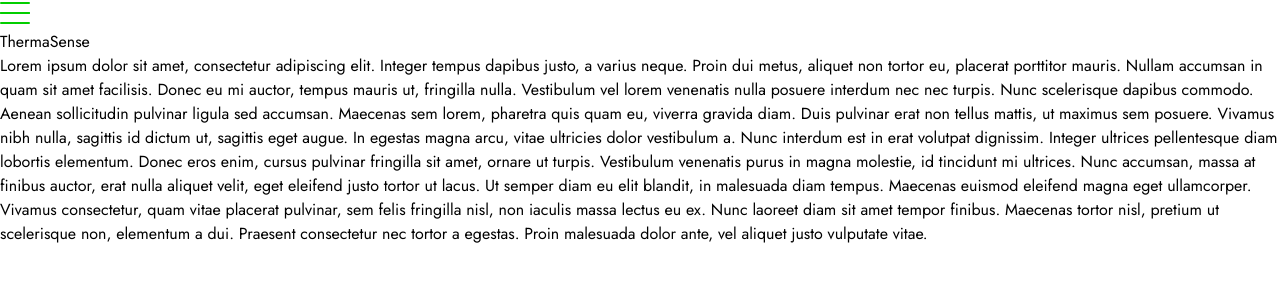
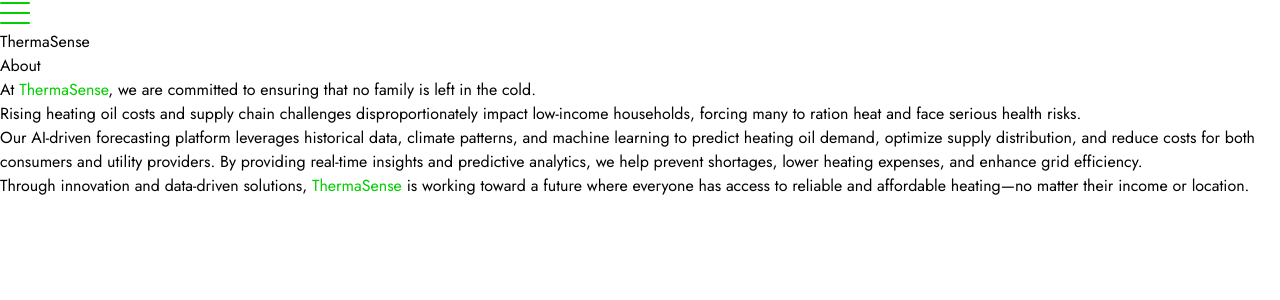
Before and after one commit to toucanfoosh/GridSense, a Next.js app in the folder frontend/grid-sense/: page /about in a window 1280 px wide. Shown: the top 300 px of the page. Built offline with nearby package versions, Linux system fonts and the light colour scheme.

Commit message:
[Fix] zip code stuff

```diff
--- a/frontend/grid-sense/package.json
+++ b/frontend/grid-sense/package.json
@@ -9,6 +9,8 @@
     "lint": "next lint"
   },
   "dependencies": {
+    "@types/axios": "^0.14.4",
+    "axios": "^1.7.9",
     "next": "15.1.7",
     "react": "^19.0.0",
     "react-dom": "^19.0.0",
--- a/frontend/grid-sense/src/app/about/page.tsx
+++ b/frontend/grid-sense/src/app/about/page.tsx
@@ -5,30 +5,34 @@ export default function About() {
   return (
     <main className={`flex flex-col mt-[10rem] justify-start`}>
       <Sidebar />
-      <div className={`flex flex-col items-center no-highlight`}>
+      <div className={`flex flex-col items-center`}>
+        <div className={`text-6xl cursor-default w-[100vw] text-center`}>
+          About
+        </div>
         <p className="py-4 w-[80vw] text-center">
-          Lorem ipsum dolor sit amet, consectetur adipiscing elit. Integer
-          tempus dapibus justo, a varius neque. Proin dui metus, aliquet non
-          tortor eu, placerat porttitor mauris. Nullam accumsan in quam sit amet
-          facilisis. Donec eu mi auctor, tempus mauris ut, fringilla nulla.
-          Vestibulum vel lorem venenatis nulla posuere interdum nec nec turpis.
-          Nunc scelerisque dapibus commodo. Aenean sollicitudin pulvinar ligula
-          sed accumsan. Maecenas sem lorem, pharetra quis quam eu, viverra
-          gravida diam. Duis pulvinar erat non tellus mattis, ut maximus sem
-          posuere. Vivamus nibh nulla, sagittis id dictum ut, sagittis eget
-          augue. In egestas magna arcu, vitae ultricies dolor vestibulum a. Nunc
-          interdum est in erat volutpat dignissim. Integer ultrices pellentesque
-          diam lobortis elementum. Donec eros enim, cursus pulvinar fringilla
-          sit amet, ornare ut turpis. Vestibulum venenatis purus in magna
-          molestie, id tincidunt mi ultrices. Nunc accumsan, massa at finibus
-          auctor, erat nulla aliquet velit, eget eleifend justo tortor ut lacus.
-          Ut semper diam eu elit blandit, in malesuada diam tempus. Maecenas
-          euismod eleifend magna eget ullamcorper. Vivamus consectetur, quam
-          vitae placerat pulvinar, sem felis fringilla nisl, non iaculis massa
-          lectus eu ex. Nunc laoreet diam sit amet tempor finibus. Maecenas
-          tortor nisl, pretium ut scelerisque non, elementum a dui. Praesent
-          consectetur nec tortor a egestas. Proin malesuada dolor ante, vel
-          aliquet justo vulputate vitae.
+          <p className="pb-4">
+            At <span className="gs-color-tertiary">ThermaSense</span>, we are
+            committed to ensuring that no family is left in the cold.
+          </p>
+          <p className="pb-4">
+            Rising heating oil costs and supply chain challenges
+            disproportionately impact low-income households, forcing many to
+            ration heat and face serious health risks.{" "}
+          </p>
+          <p className="pb-4">
+            Our AI-driven forecasting platform leverages historical data,
+            climate patterns, and machine learning to predict heating oil
+            demand, optimize supply distribution, and reduce costs for both
+            consumers and utility providers. By providing real-time insights and
+            predictive analytics, we help prevent shortages, lower heating
+            expenses, and enhance grid efficiency.
+          </p>
+          <p className="pb-4">
+            Through innovation and data-driven solutions,{" "}
+            <span className="gs-color-tertiary">ThermaSense</span> is working
+            toward a future where everyone has access to reliable and affordable
+            heating—no matter their income or location.
+          </p>
         </p>
       </div>
     </main>
--- a/frontend/grid-sense/src/app/functions/onSearch.tsx
+++ b/frontend/grid-sense/src/app/functions/onSearch.tsx
@@ -1,3 +1,4 @@
+// export default async function onSearch(zip: string) {
 export default function onSearch() {
-  return 0.5;
+  return Math.floor(Math.random() * (4000 - 200 + 1)) + 200;
 }
```
Also changed, not shown: frontend/grid-sense/src/app/components/result/Result.tsx (+14 -7 lines), frontend/grid-sense/src/app/components/searchbar/Searchbar.tsx (+14 -1 lines), 1 other file (tests, documents, lock files or other folders).
